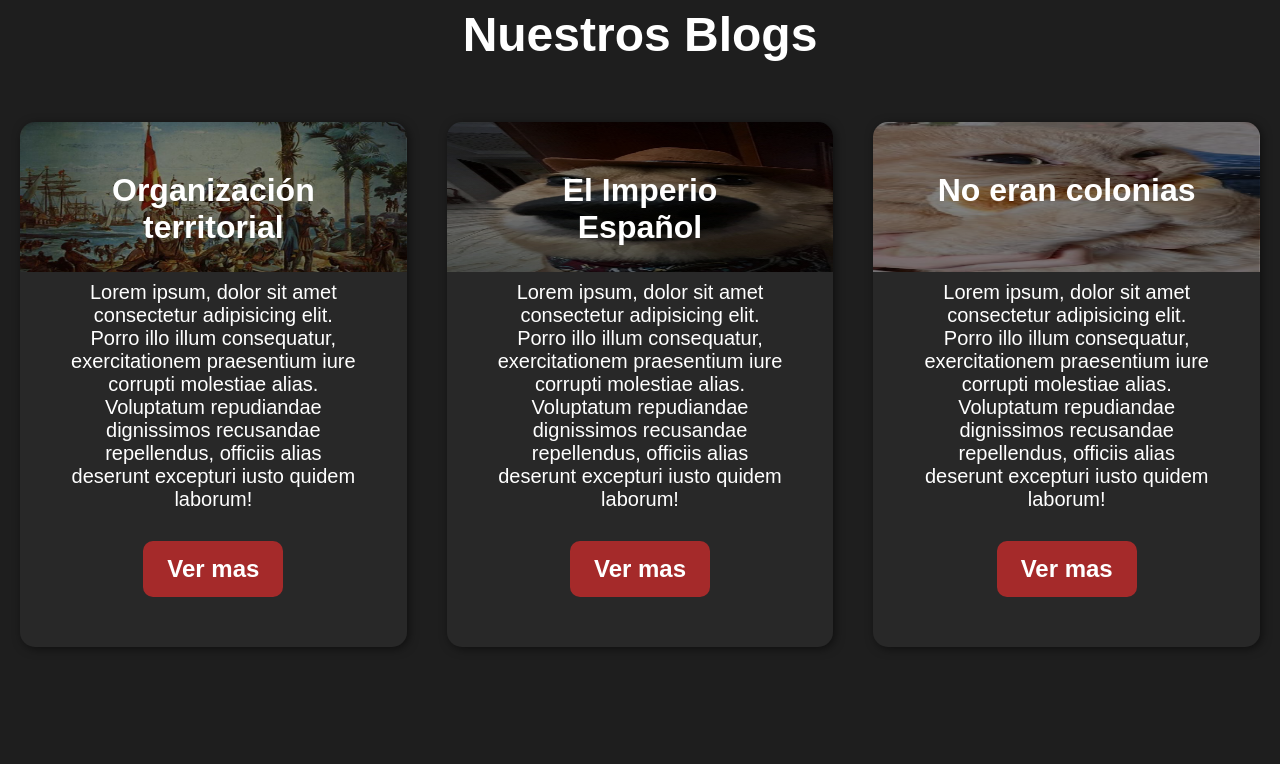
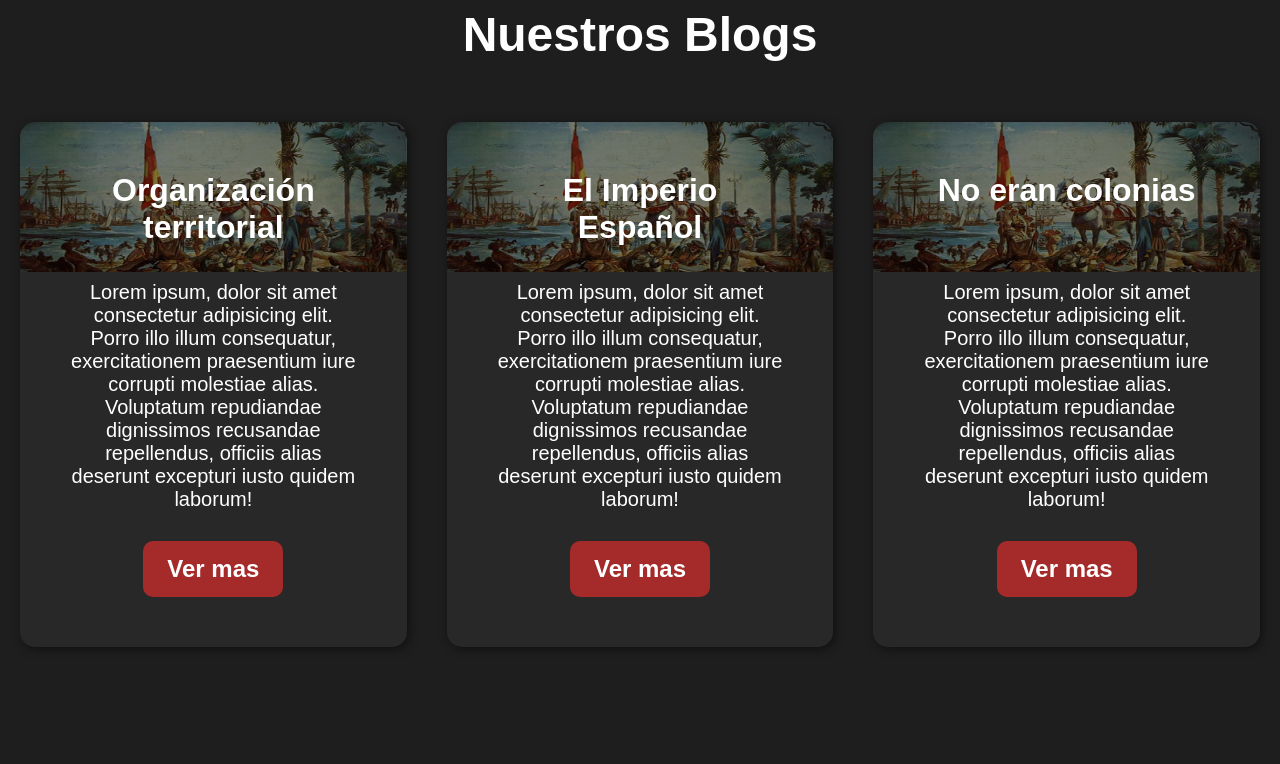
Before and after one commit to marcoriv43/3.2-Actividad-Frond-End, a plain HTML site: page index.html in a window 1280 px wide. Shown: the part 2660-3424 px from the top of the page. Drawn offline with Linux system fonts and the light colour scheme.

Commit message:
Ajustes de imagenes

```diff
--- a/style.css
+++ b/style.css
@@ -186,7 +186,7 @@ nav  a{
         rgba(0,0,0,0.5),
         rgba(0,0,0,0.5)
     )
-    ,url("Imagenes/perro.jpg");
+    ,url("Imagenes/Descubre.png");
 }
 
 .carta:nth-child(3){
@@ -195,7 +195,7 @@ nav  a{
         rgba(0,0,0,0.5),
         rgba(0,0,0,0.5)
     )
-    ,url("Imagenes/gato2.jpg");
+    ,url("Imagenes/Descubre.png");
 }
 
 #caracteristicas .container{
@@ -369,7 +369,7 @@ footer a {
             rgba(0,0,0,0.5),
             rgba(0,0,0,0.5)
         )
-        ,url("Imagenes/perro.jpg");
+        ,url("Imagenes/Descubre.png");
     }
 
     .carta:nth-child(3){
@@ -378,11 +378,11 @@ footer a {
             rgba(0,0,0,0.5),
             rgba(0,0,0,0.5)
         )
-        ,url("Imagenes/gato2.jpg");
+        ,url("Imagenes/Descubre.png");
     }
 
     #caracteristicas{
-        background-image: url(Imagenes/perro1.jpg);
+        background-image: url(Imagenes/Descubre.png);
         background-repeat: no-repeat;
         background-size: 500px 400px;
         background-position: calc(100vw - 700px) 120px ;
```
